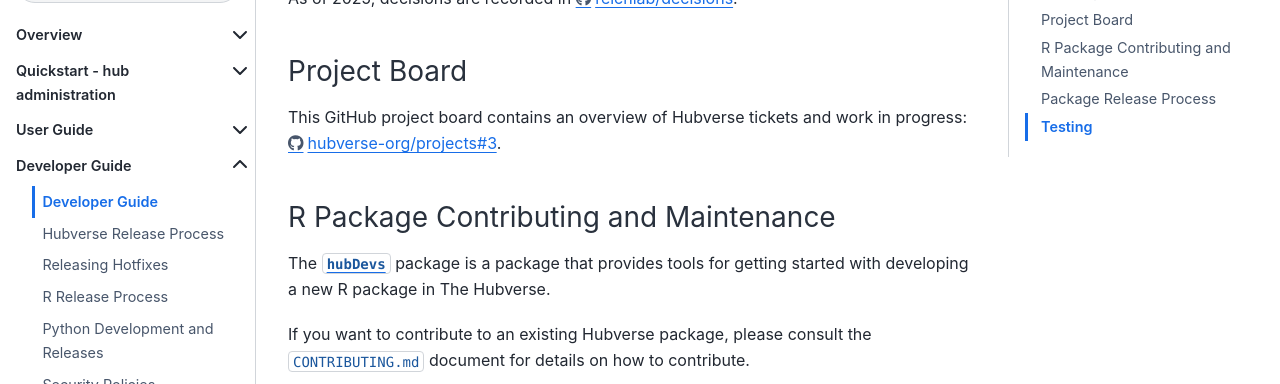
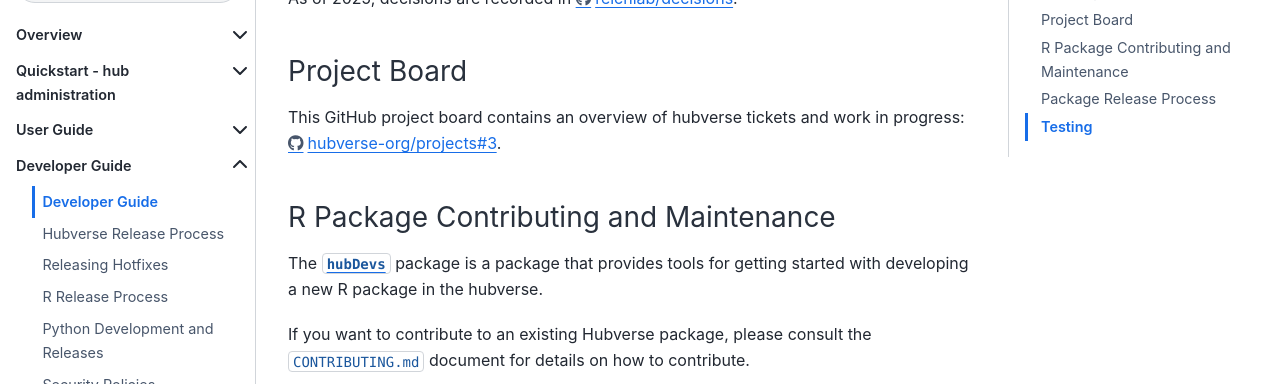
Before and after one commit to hubverse-org/hubDocs, a Sphinx documentation site: the page built from docs/source/developer/index.md, in a window 1280 px wide and 900 px high, scrolled down 1494 px. Shown: the part 153-537 px from the top of the window. Built offline with Sphinx 7.4.7 and the Sphinx Book theme 1.1.4, drawn with Linux system fonts in a browser that asks for light colours; comment, search, counter and statistics services are not loaded.

```diff
--- a/docs/source/developer/index.md
+++ b/docs/source/developer/index.md
@@ -59,14 +59,14 @@ As of 2025, decisions are recorded in <https://github.com/reichlab/decisions>.
 
 ### Project Board
 
-This GitHub project board contains an overview of Hubverse tickets and work in progress:
+This GitHub project board contains an overview of hubverse tickets and work in progress:
 <https://github.com/orgs/hubverse-org/projects/3/views/2>.
 
 ### R Package Contributing and Maintenance
 
 The [`hubDevs`](https://hubverse-org.github.io/hubDevs) package is a package
-that provides tools for getting started with developing a new R package in The
-Hubverse.
+that provides tools for getting started with developing a new R package in the
+hubverse.
 
 If you want to contribute to an existing Hubverse package, please consult the
 `CONTRIBUTING.md` document for details on how to contribute.
```
Also changed, not shown: docs/source/coc/committee.md (+2 -2 lines), docs/source/overview/contribute.md (+2 -2 lines).
